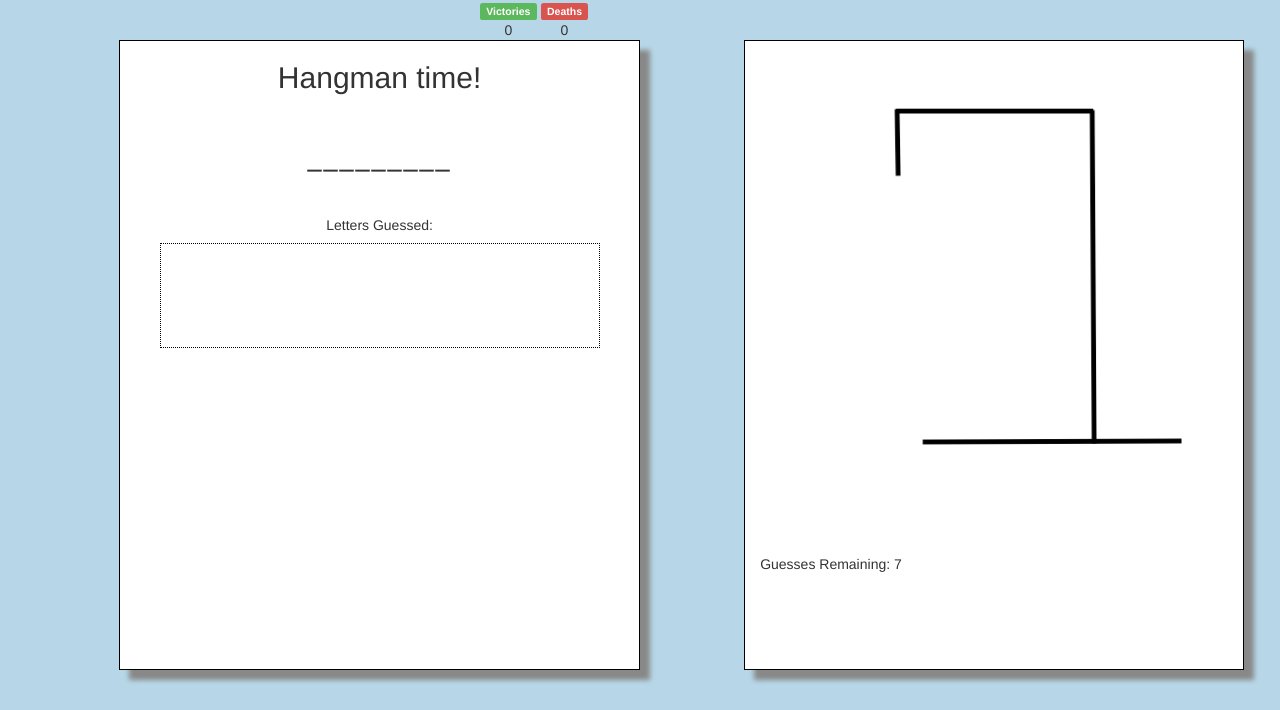
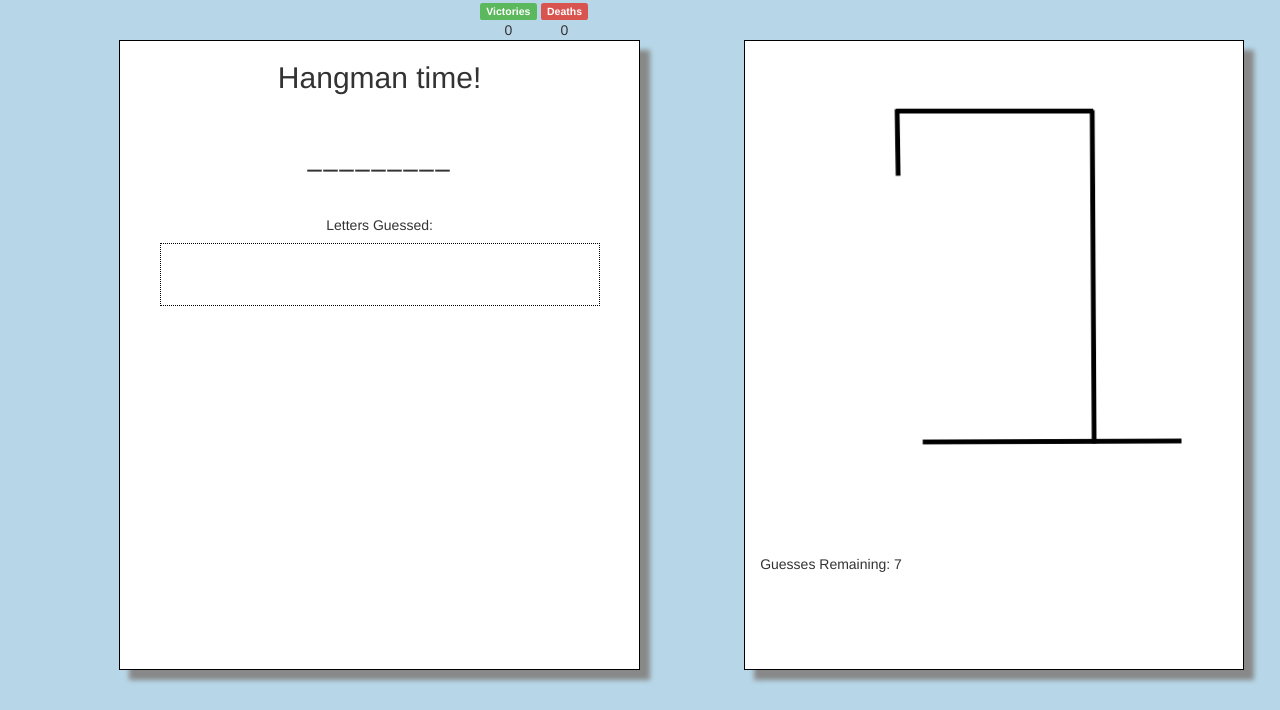
Before and after one commit to monicaj314/Hangman-Game, a PHP site: page / in a window 1280 px wide. Shown: the top 710 px of the page. Run offline with PHP 8.4, Linux system fonts and the light colour scheme; some libraries are stand-ins or nearby versions.

Commit message:
fixed things

```diff
--- a/assets/css/style.css
+++ b/assets/css/style.css
@@ -24,17 +24,20 @@ h5 {
 	text-align:center;
 	float-right;
 }
-#guessedWrong, #warning {
+#guessedWrong, #message {
 	display:block;
 	text-align:center;
 	margin-top:1.5em;
-	min-height: 5em;
+	min-height: 3em;
 }
 #guessedWrong {
 	max-width: 90%;
 	margin:auto;
 	border: dotted black 1px;
 	font-size:1.5em;
+}
+#win-message {
+	text-align:center;
 }
 .bordered{
 	border: solid black 1px;
--- a/assets/javascript/game.js
+++ b/assets/javascript/game.js
@@ -40,27 +40,27 @@ $("body").on("keypress", function(e) {
 		$("#guesses-remaining").text("Guesses Remaining: " + maxGuesses);
         $("#guessedWrong").text(wrongGuess.join(", "));
     } else {
-    	$("#warning").text("Whoops! You've already guessed " + e.key + ". Try a different letter!").fadeIn(250).fadeOut(3000);
+    	$("#message").text("Whoops! You've already guessed " + e.key + ". Try a different letter!").fadeIn(250).fadeOut(3000);
     	}
 	}
+	 checkGameStatus();
 })
 
-	$("body").on("keyup", function() {
+	function checkGameStatus(){
 	if (gameOver) {
 		init();
 	}
 	if (newAnswer === answer) {
-    	// alert("You WON!");
     	winCount++;
+    	$("#message").text("Yay, you won! (^.^) Press any key to restart.");
     	gameOver=true;
-	} 	else if (maxGuesses === 0) {
-		// alert("You LOST!");
+	} 	else if (maxGuesses < 1) {
 		lossCount++ ;
 		gameOver=true;
 	}
 		$("#winCount").text(winCount);
 		$("#lossCount").text(lossCount);
-	})
+	}
 
 function init() {
 	answer = wordBank[Math.floor(Math.random() * wordBank.length)];
@@ -77,6 +77,7 @@ function init() {
 	$("#answer").append(newAnswerDiv);
 	$("#newAnswerDiv").append(newAnswer);
 	$("#guessedWrong").text("");
+	$("#message").text("");
 	setPic();
 	console.log(answer);
 }
--- a/index.html
+++ b/index.html
@@ -46,8 +46,9 @@
 		<h5>Letters Guessed:</h5>
 		<div id="guessedWrong"></div>
 		<div class="row warning-container">
-		<div id="warning"></div>
+		<div id="message"></div>
 		</div>
+
 		</div>
 		<div class="col-xs-offset-1  col-xs-5 col-lg-4 col-lg-offset-1 bordered">
 			<img id="gallowImg" class="img-responsive" src="assets/images/gallow.jpg" width="450">
```
Also changed, not shown: assets/javascript/keli.js (added, +30 -0 lines), assets/images/start.jpg (added).
